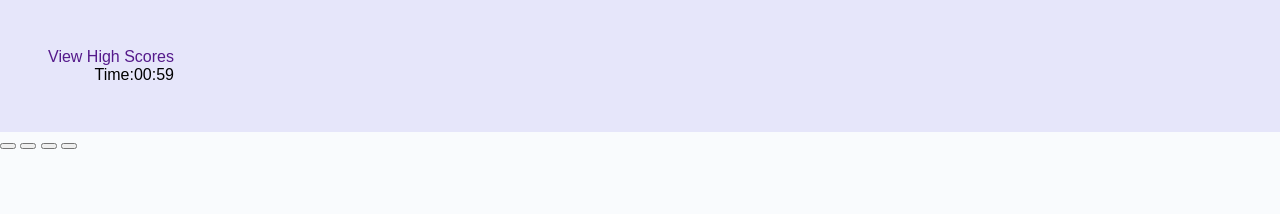
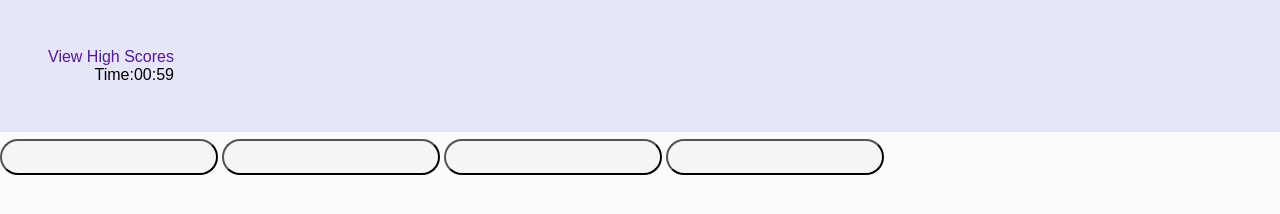
Before and after one commit to Farhiya1/JavaScript-Quiz, a plain HTML site: page index.html in a window 1280 px wide. Both pictures are taken after a click on the button "Start". Drawn offline with Linux system fonts and the light colour scheme.

Commit message:
answer buttons

```diff
--- a/style.css
+++ b/style.css
@@ -98,7 +98,20 @@ ul {
   display: none;
 }
 
+/* Answers buttons for quiz */
+.choice-button {
+  text-align: left;
+  background-color: whitesmoke;
+  width: 17%;
+  font-size: 1.8rem;
+  color: black;
+  border: 1px solid color purple;
+  border-radius: 20px;
   margin: 7px 0;
+  padding: 1rem;
+  outline: none;
+}
+/* Horizontal line to break up text on landing page in card */
 hr {
   border-top: 10px solid plum;
 }
```
